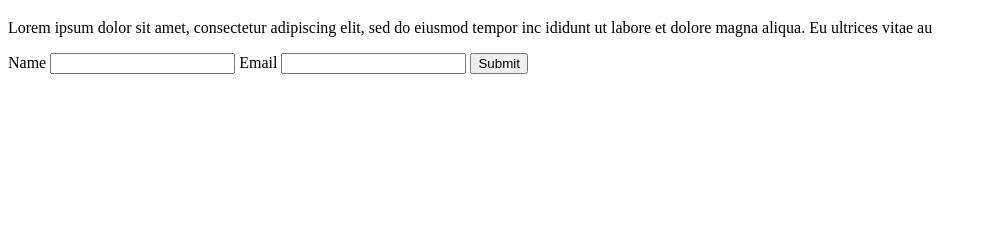
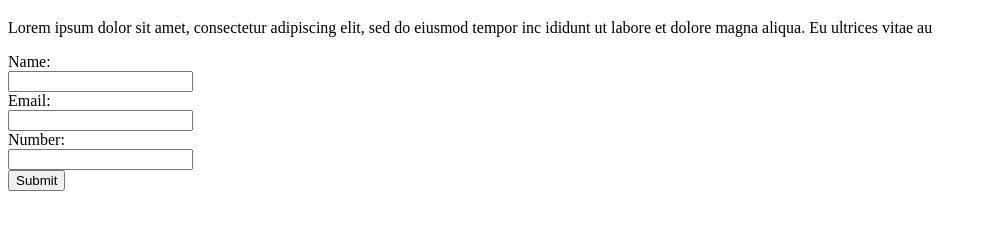
Before and after one commit to gracekabaghe/surveyForm, a plain HTML site: page index.html in a window 1280 px wide. Shown: the part 61-290 px from the top of the page, without its empty margins (0-987 px from the left). Drawn offline with Linux system fonts and the light colour scheme.

Commit message:
story 7 & 8

```diff
--- a/index.html
+++ b/index.html
@@ -9,10 +9,12 @@
     <p id="description"> Lorem ipsum dolor sit amet, consectetur adipiscing elit, sed do eiusmod tempor inc
         ididunt ut labore et dolore magna aliqua. Eu ultrices vitae au</p>
     <form id="surver">
-        <label for="">Name</label>
-      <input id="name" type="text">
-      <label for="">Email</label>
-      <input id="email" type="email" name="email" pattern="[^ @]*@[^ @]*" required>
+        <label for="">Name:</label></br>
+      <input id="name" type="text"></br>
+      <label for="">Email:</label></br>
+      <input id="email" type="email" name="email" pattern="[^ @]*@[^ @]*"></br>
+      <label for "">Number:</label></br>
+      <input id="number" pattern="\d*"></br>
         <input type="submit">
 
     </form>
```
